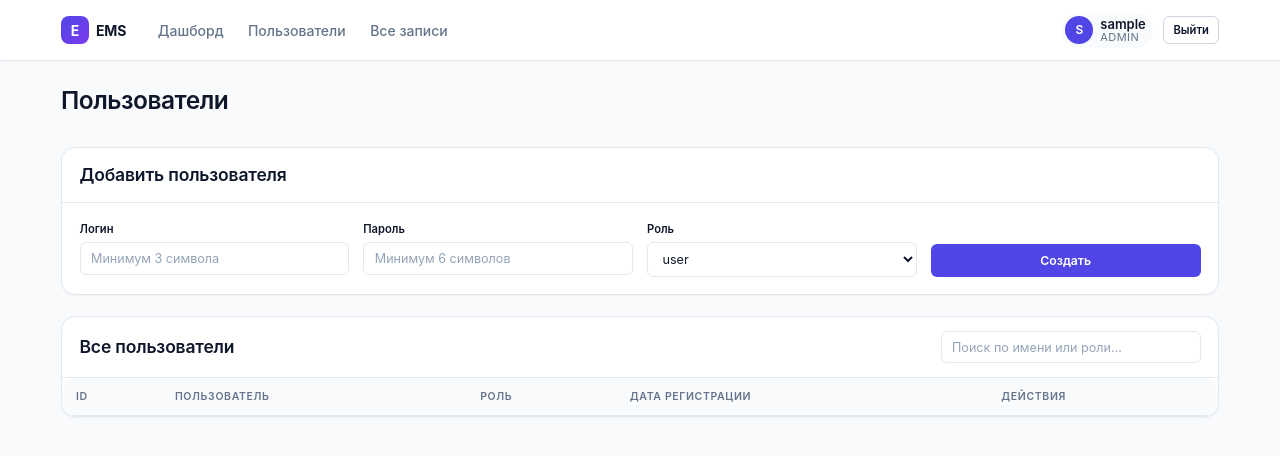
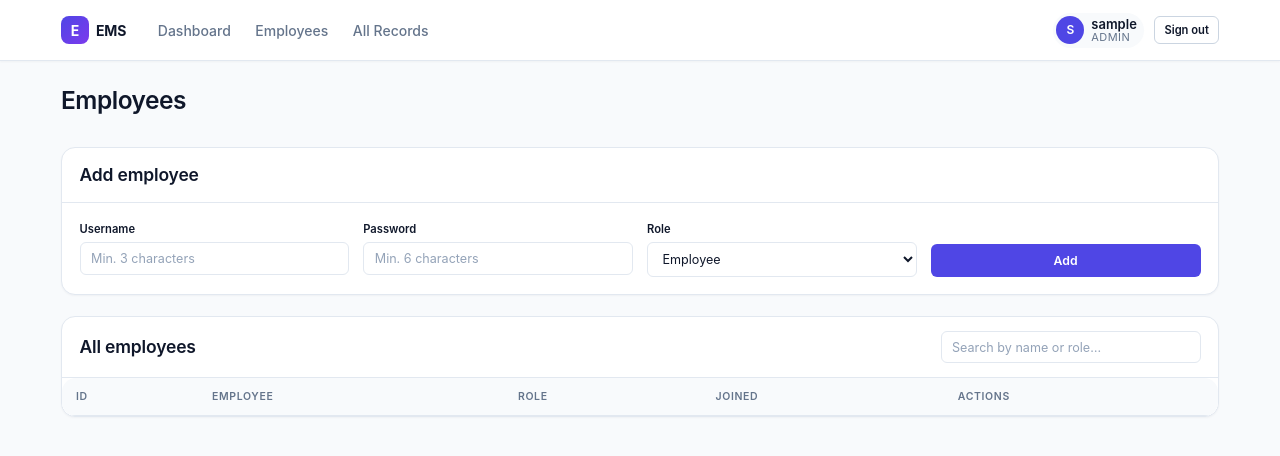
Before and after one commit to Axxelium/ITP2-Final-exam, a Flask app: page /admin/users in a window 1280 px wide. Shown: the top 456 px of the page. Run offline with Flask 3, Linux system fonts and the light colour scheme; the visitor is signed in with stand-in values (Sample User, id 1); lists and menus that the app fills with data are empty.

Commit message:
NEW HTML 2

```diff
--- a/admin-panel/controllers/admin.py
+++ b/admin-panel/controllers/admin.py
@@ -103,6 +103,34 @@ def users_delete(user_id):
 
     return redirect(url_for('admin.users'))
 
+@admin_bp.route('/users/edit/<user_id>', methods=['POST'])
+@login_required(role='admin')
+def users_edit(user_id):
+    user = db.get_user_by_id(user_id)
+    if not user:
+        flash('User not found', 'error')
+        return redirect(url_for('admin.users'))
+
+    new_username = request.form.get('username', '').strip()
+    new_role     = request.form.get('role', 'user')
+
+    if len(new_username) < 3:
+        flash('Username must be at least 3 characters', 'error')
+        return redirect(url_for('admin.users'))
+
+    existing = db.get_user_by_username(new_username)
+    if existing and existing.id != user_id:
+        flash('Username already taken', 'error')
+        return redirect(url_for('admin.users'))
+
+    user.username = new_username
+    user.role     = new_role
+    db.update_user(user)
+
+    bot.notify_admin_action('edit_user', f'user_id={user_id} new_username={new_username}')
+    flash(f'User {new_username} updated successfully', 'success')
+    return redirect(url_for('admin.users'))
+
 
 @admin_bp.route('/data')
 @login_required(role='admin')
--- a/admin-panel/templates/admin/users.html
+++ b/admin-panel/templates/admin/users.html
@@ -1,34 +1,34 @@
 {% extends 'base.html' %}
-{% block title %}Пользователи{% endblock %}
+{% block title %}Employees{% endblock %}
 
 {% block content %}
 <div class="page-header">
-  <h1>Пользователи</h1>
+  <h1>Employees</h1>
 </div>
 
 <div class="card" style="margin-bottom:1.5rem">
-  <div class="card-header"><h2>Добавить пользователя</h2></div>
+  <div class="card-header"><h2>Add employee</h2></div>
   <div class="card-body">
     <form method="POST" action="{{ url_for('admin.users_create') }}">
       <div class="form-grid">
         <div class="form-group">
-          <label>Логин</label>
-          <input type="text" name="username" placeholder="Минимум 3 символа" required>
+          <label>Username</label>
+          <input type="text" name="username" placeholder="Min. 3 characters" required>
         </div>
         <div class="form-group">
-          <label>Пароль</label>
-          <input type="password" name="password" placeholder="Минимум 6 символов" required>
+          <label>Password</label>
+          <input type="password" name="password" placeholder="Min. 6 characters" required>
         </div>
         <div class="form-group">
-          <label>Роль</label>
+          <label>Role</label>
           <select name="role">
-            <option value="user">user</option>
-            <option value="admin">admin</option>
+            <option value="user">Employee</option>
+            <option value="admin">Admin</option>
           </select>
         </div>
         <div class="form-group" style="justify-content:flex-end">
           <label>&nbsp;</label>
-          <button type="submit" class="btn btn-primary">Создать</button>
+          <button type="submit" class="btn btn-primary">Add</button>
         </div>
       </div>
     </form>
@@ -37,10 +37,10 @@
 
 <div class="card">
   <div class="card-header">
-    <h2>Все пользователи</h2>
+    <h2>All employees</h2>
     <div class="toolbar">
       <input type="search" id="search-input"
-             placeholder="Поиск по имени или роли…"
+             placeholder="Search by name or role…"
              style="width:260px">
     </div>
   </div>
@@ -49,10 +49,10 @@
       <thead>
         <tr>
           <th>ID</th>
-          <th>Пользователь</th>
-          <th>Роль</th>
-          <th>Дата регистрации</th>
-          <th>Действия</th>
+          <th>Employee</th>
+          <th>Role</th>
+          <th>Joined</th>
+          <th>Actions</th>
         </tr>
       </thead>
       <tbody id="users-tbody" data-current-user="{{ session.get('user_id') }}">
@@ -68,15 +68,21 @@
           <td><span class="badge {{ user.role }}">{{ user.role }}</span></td>
           <td>{{ user.created_at[:10] }}</td>
           <td>
+            <div class="toolbar">
+              <button type="button" class="btn btn-secondary btn-sm"
+                      onclick="openEditModal('{{ user.id }}', '{{ user.username }}', '{{ user.role }}')">
+                Edit
+              </button>
               {% if user.id != session.get('user_id') %}
               <form method="POST"
                     action="{{ url_for('admin.users_delete', user_id=user.id) }}"
                     class="delete-form">
-              <button type="submit" class="btn btn-danger btn-sm">Удалить</button>
+                <button type="submit" class="btn btn-danger btn-sm">Delete</button>
               </form>
               {% else %}
               <span class="muted">—</span>
               {% endif %}
+            </div>
           </td>
         </tr>
         {% endfor %}
@@ -85,3 +91,47 @@
   </div>
 </div>
 {% endblock %}
+
+{% block modals %}
+<div class="modal-overlay" id="edit-modal">
+  <div class="modal-box">
+    <div class="modal-header">
+      <h2>Edit employee</h2>
+      <button class="modal-close" onclick="closeEditModal()">✕</button>
+    </div>
+    <form method="POST" id="edit-form" action="">
+      <div class="form-group" style="margin-bottom:.75rem">
+        <label>Username</label>
+        <input type="text" name="username" id="edit-username"
+               placeholder="Min. 3 characters" required>
+      </div>
+      <div class="form-group" style="margin-bottom:1.25rem">
+        <label>Role</label>
+        <select name="role" id="edit-role">
+          <option value="user">Employee</option>
+          <option value="admin">Admin</option>
+        </select>
+      </div>
+      <div class="toolbar" style="justify-content:flex-end">
+        <button type="button" class="btn btn-secondary" onclick="closeEditModal()">Cancel</button>
+        <button type="submit" class="btn btn-primary">Save changes</button>
+      </div>
+    </form>
+  </div>
+</div>
+
+<script>
+function openEditModal(userId, username, role) {
+  document.getElementById('edit-form').action = '/admin/users/edit/' + userId;
+  document.getElementById('edit-username').value = username;
+  document.getElementById('edit-role').value = role;
+  document.getElementById('edit-modal').classList.add('open');
+}
+function closeEditModal() {
+  document.getElementById('edit-modal').classList.remove('open');
+}
+document.getElementById('edit-modal').addEventListener('click', function(e) {
+  if (e.target === this) closeEditModal();
+});
+</script>
+{% endblock %}
--- a/admin-panel/templates/base.html
+++ b/admin-panel/templates/base.html
@@ -21,12 +59,12 @@
 
     <ul class="navbar-links" id="navbar-links">
       {% if session.get('role') == 'admin' %}
-        <li><a href="{{ url_for('admin.dashboard') }}">Дашборд</a></li>
-        <li><a href="{{ url_for('admin.users') }}">Пользователи</a></li>
-        <li><a href="{{ url_for('admin.data') }}">Все записи</a></li>
+        <li><a href="{{ url_for('admin.dashboard') }}">Dashboard</a></li>
+        <li><a href="{{ url_for('admin.users') }}">Employees</a></li>
+        <li><a href="{{ url_for('admin.data') }}">All Records</a></li>
       {% else %}
-        <li><a href="{{ url_for('user.dashboard') }}">Мои сотрудники</a></li>
-        <li><a href="{{ url_for('user.profile') }}">Профиль</a></li>
+        <li><a href="{{ url_for('user.dashboard') }}">My Records</a></li>
+        <li><a href="{{ url_for('user.profile') }}">Profile</a></li>
       {% endif %}
     </ul>
 
@@ -38,7 +76,7 @@
           <span class="role">{{ session.get('role') }}</span>
         </div>
       </div>
-      <a href="{{ url_for('auth.logout') }}" class="btn btn-secondary btn-sm">Выйти</a>
+      <a href="{{ url_for('auth.logout') }}" class="btn btn-secondary btn-sm">Sign out</a>
     </div>
 
   </div>
```
Also changed, not shown: other parts of admin-panel/templates/base.html (+41 -3 lines), admin-panel/templates/admin/dashboard.html (+10 -10 lines), admin-panel/templates/admin/data.html (+10 -10 lines), admin-panel/templates/auth/login.html (+9 -11 lines), admin-panel/templates/auth/register.html (+9 -11 lines), admin-panel/templates/user/dashboard.html (+19 -19 lines), admin-panel/templates/user/profile.html (added, +51 -0 lines). Lines whose indentation alone changed are shown as unchanged.
